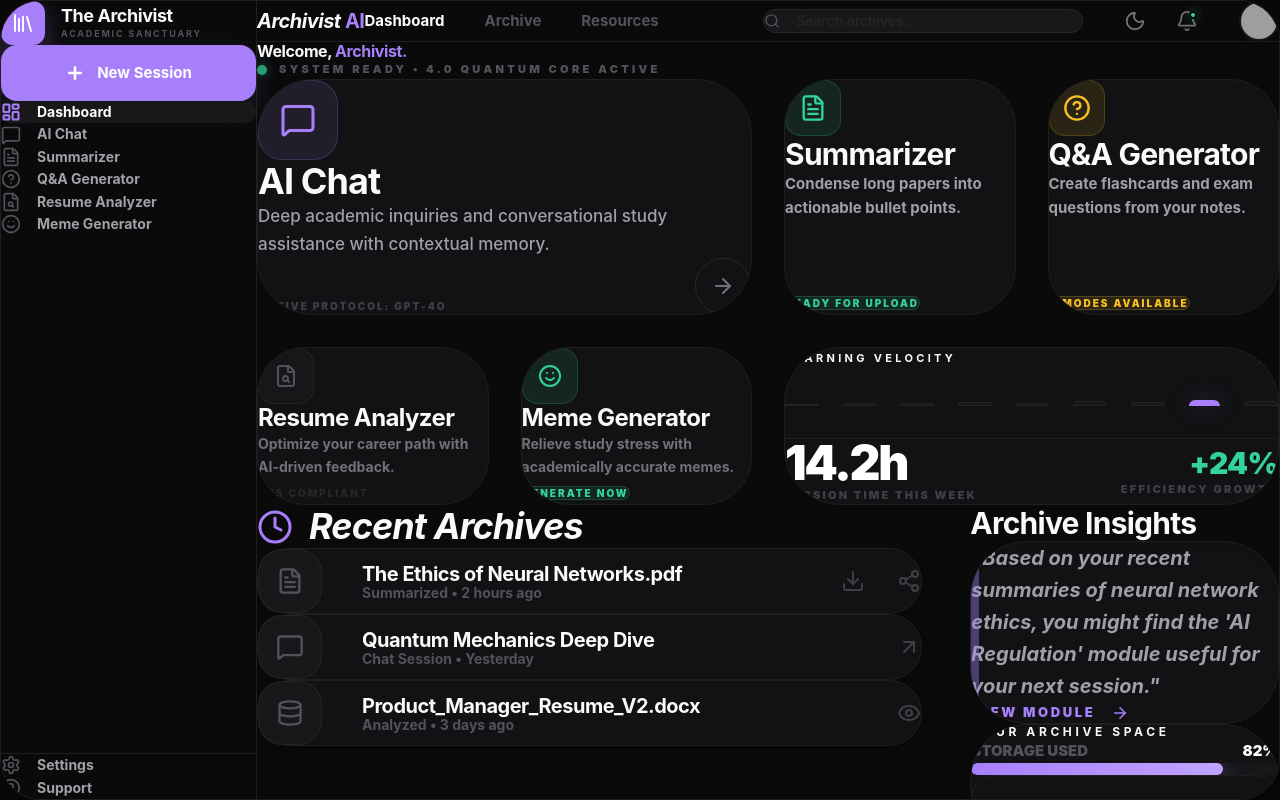
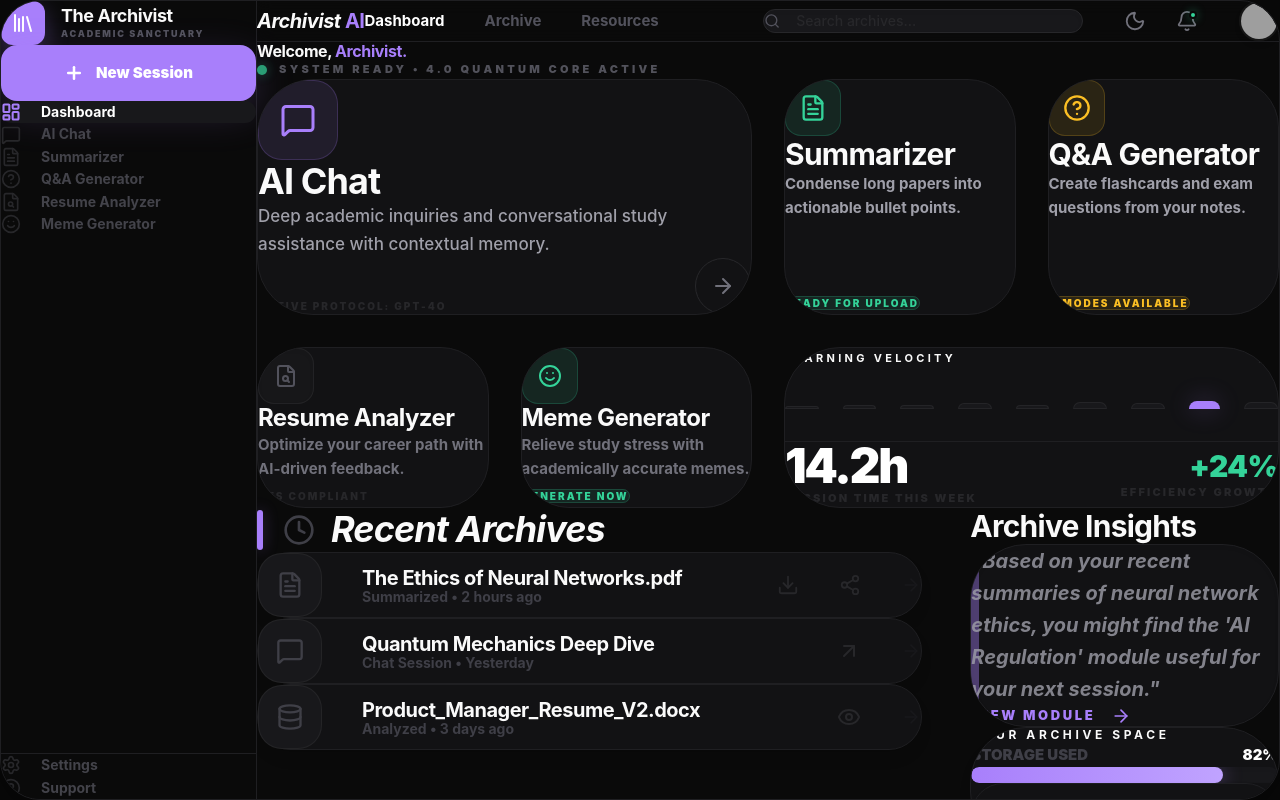
Before and after one commit to sudip-kumar-prasad/Archivist_AI, a React (Vite) app in the folder client/: page /dashboard in a window 1280 px wide. Built offline with nearby package versions, Linux system fonts and the light colour scheme; grey boxes are pictures that could not be loaded.

Commit message:
UI Refinement: Final ultra-fidelity adjustments for Dashboard and Sidebar

```diff
--- a/client/src/components/layout/Sidebar.jsx
+++ b/client/src/components/layout/Sidebar.jsx
@@ -34,8 +34,8 @@ export default function Sidebar() {
           <Library size={24} className="text-white fill-white/20" />
         </div>
         <div className="space-y-0.5">
-          <h2 className="font-bold text-[18px] tracking-tight text-white">The Archivist</h2>
-          <p className="text-[9px] uppercase tracking-[0.2em] font-bold text-zinc-600">Academic Sanctuary</p>
+          <h2 className="font-black text-[18px] tracking-tight text-white leading-tight">The Archivist</h2>
+          <p className="text-[9px] uppercase tracking-[0.2em] font-black text-zinc-600">Academic Sanctuary</p>
         </div>
       </div>
 
@@ -43,7 +43,7 @@ export default function Sidebar() {
       <div className="px-5 mb-8">
         <button
           onClick={() => navigate('/chat')}
-          className="w-full h-14 flex items-center justify-center gap-3 rounded-2xl bg-[#a87ffb] text-white font-bold text-[15px] transition-all hover:brightness-110 shadow-[0_10px_30px_rgb(168,127,246,0.15)] active:scale-95"
+          className="w-full h-14 flex items-center justify-center gap-3 rounded-2xl bg-[#a87ffb] text-white font-black text-[15px] transition-all hover:scale-[1.02] hover:brightness-110 shadow-[0_12px_40px_rgba(168,127,246,0.2)] active:scale-95"
         >
           <Plus size={20} strokeWidth={3} />
           New Session
@@ -51,16 +51,16 @@ export default function Sidebar() {
       </div>
 
       {/* Navigation */}
-      <nav className="flex-1 px-3 space-y-1">
+      <nav className="flex-1 px-3 space-y-1.5 pt-4">
         {navItems.map(({ to, icon: Icon, label }) => (
           <NavLink
             key={to}
             to={to}
             className={({ isActive }) =>
-              `flex items-center gap-4 px-4 py-3.5 rounded-xl text-[14px] font-bold transition-all group relative ${
+              `flex items-center gap-5 px-4 py-4 rounded-xl text-[14px] font-bold transition-all group relative ${
                 isActive
                   ? 'text-white bg-[#18181b]'
-                  : 'text-[#a1a1aa] hover:text-white hover:bg-white/5'
+                  : 'text-[#52525b] hover:text-white hover:bg-white/5'
               }`
             }
           >
@@ -68,15 +68,15 @@ export default function Sidebar() {
               <>
                 <div className="relative flex items-center">
                   {isActive && (
-                    <div className="absolute -left-[19px] top-1/2 -translate-y-1/2 w-1.5 h-6 rounded-r-full bg-[#a87ffb] shadow-[0_0_15px_rgba(168,127,251,0.4)]"></div>
+                    <div className="absolute -left-[18px] top-1/2 -translate-y-1/2 w-[2px] h-6 rounded-r-full bg-[#a87ffb] shadow-[0_0_15px_rgba(168,127,251,0.5)]"></div>
                   )}
                   <Icon
                     size={20}
-                    className={isActive ? 'text-[#a87ffb]' : 'text-zinc-600 group-hover:text-zinc-400'}
+                    className={isActive ? 'text-[#a87ffb]' : 'text-zinc-800 group-hover:text-zinc-500'}
                     strokeWidth={isActive ? 2.5 : 2}
                   />
                 </div>
-                <span>{label}</span>
+                <span className={isActive ? 'opacity-100' : 'opacity-80'}>{label}</span>
               </>
             )}
           </NavLink>
@@ -87,17 +87,17 @@ export default function Sidebar() {
       <div className="mt-auto px-4 pb-12 space-y-1 border-t border-[#1f1f22] pt-8">
         <NavLink
           to="/settings"
-          className="flex items-center gap-4 px-4 py-3.5 rounded-xl text-[14px] font-bold text-[#a1a1aa] transition-all hover:text-white hover:bg-white/5 group"
+          className="flex items-center gap-5 px-4 py-4 rounded-xl text-[14px] font-bold text-[#52525b] transition-all hover:text-white hover:bg-white/5 group"
         >
-          <Settings size={20} className="text-zinc-600 group-hover:text-zinc-400" />
-          <span>Settings</span>
+          <Settings size={20} className="text-zinc-800 group-hover:text-zinc-500" />
+          <span className="opacity-80">Settings</span>
         </NavLink>
         <NavLink
           to="/support"
-          className="flex items-center gap-4 px-4 py-3.5 rounded-xl text-[14px] font-bold text-[#a1a1aa] transition-all hover:text-white hover:bg-white/5 group"
+          className="flex items-center gap-5 px-4 py-4 rounded-xl text-[14px] font-bold text-[#52525b] transition-all hover:text-white hover:bg-white/5 group"
         >
-          <SupportIcon size={20} className="text-zinc-600 group-hover:text-zinc-400" />
-          <span>Support</span>
+          <SupportIcon size={20} className="text-zinc-800 group-hover:text-zinc-500" />
+          <span className="opacity-80">Support</span>
         </NavLink>
       </div>
     </aside>
--- a/client/src/pages/Dashboard.jsx
+++ b/client/src/pages/Dashboard.jsx
@@ -22,7 +22,7 @@ export default function Dashboard() {
         <h1 className="text-72px font-black tracking-tight text-white leading-[1.1]">
           Welcome, <span className="text-[#a87ffb]">Archivist.</span>
         </h1>
-        <div className="flex items-center gap-3 text-[11px] font-black uppercase tracking-[0.3em] text-zinc-600">
+        <div className="flex items-center gap-3 text-[11px] font-black uppercase tracking-[0.3em] text-[#52525b]">
           <span className="w-2.5 h-2.5 rounded-full bg-[#34d399] animate-pulse shadow-[0_0_12px_rgba(52,211,153,0.5)]"></span>
           SYSTEM READY • 4.0 QUANTUM CORE ACTIVE
         </div>
@@ -45,7 +45,7 @@ export default function Dashboard() {
               </div>
             </div>
             <div className="flex items-end justify-between mt-16">
-              <span className="text-[10px] font-black tracking-[0.2em] uppercase text-zinc-700">ACTIVE PROTOCOL: GPT-4O</span>
+              <span className="text-[10px] font-black tracking-[0.2em] uppercase text-zinc-800">ACTIVE PROTOCOL: GPT-4O</span>
               <div className="w-14 h-14 rounded-full border border-[#27272a] flex items-center justify-center transition group-hover:bg-[#a87ffb] group-hover:border-transparent group-hover:shadow-[0_10px_30px_rgba(168,127,251,0.25)] duration-300">
                 <ArrowRight size={24} className="text-zinc-500 group-hover:text-white transition duration-300" />
               </div>
@@ -68,7 +68,7 @@ export default function Dashboard() {
               </div>
             </div>
             <div className="mt-12">
-              <span className="text-[10px] font-black tracking-[0.2em] uppercase text-[#34d399] bg-[#34d399]/10 px-4 py-2 rounded-full border border-[#34d399]/20">READY FOR UPLOAD</span>
+              <span className="text-[10px] font-black tracking-[0.2em] uppercase text-[#34d399] bg-[#34d399]/10 px-4 py-2 rounded-full border border-[#34d399]/20 font-black">READY FOR UPLOAD</span>
             </div>
           </div>
         </div>
@@ -88,7 +88,7 @@ export default function Dashboard() {
               </div>
             </div>
             <div className="mt-12">
-              <span className="text-[10px] font-black tracking-[0.2em] uppercase text-[#fbbf24] bg-[#fbbf24]/10 px-4 py-2 rounded-full border border-[#fbbf24]/20">3 MODES AVAILABLE</span>
+              <span className="text-[10px] font-black tracking-[0.2em] uppercase text-[#fbbf24] bg-[#fbbf24]/10 px-4 py-2 rounded-full border border-[#fbbf24]/20 font-black">3 MODES AVAILABLE</span>
             </div>
           </div>
         </div>
@@ -97,17 +97,17 @@ export default function Dashboard() {
         <div className="group relative overflow-hidden rounded-[3rem] border border-[#1f1f22] p-10 transition-all bg-[#121214] hover:bg-[#18181b]">
           <div className="space-y-8">
             <div className="w-14 h-14 rounded-2xl flex items-center justify-center bg-zinc-800/30 border border-white/5 shadow-inner">
-              <FileSearch size={24} className="text-[#52525b]" />
+              <FileSearch size={24} className="text-zinc-600" />
             </div>
             <div className="space-y-4">
               <h3 className="text-2xl font-black text-white tracking-tight">Resume Analyzer</h3>
-              <p className="text-[14px] text-zinc-500 leading-relaxed font-bold">
+              <p className="text-[15px] text-zinc-500 leading-relaxed font-bold">
                 Optimize your career path with AI-driven feedback.
               </p>
             </div>
           </div>
           <div className="mt-12">
-            <span className="text-[10px] font-black tracking-[0.2em] uppercase text-zinc-800">ATS COMPLIANT</span>
+            <span className="text-[10px] font-black tracking-[0.2em] uppercase text-zinc-800 font-black">ATS COMPLIANT</span>
           </div>
         </div>
 
@@ -119,13 +119,13 @@ export default function Dashboard() {
             </div>
             <div className="space-y-4">
                <h3 className="text-2xl font-black text-white tracking-tight">Meme Generator</h3>
-               <p className="text-[14px] text-zinc-500 leading-relaxed font-bold">
+               <p className="text-[15px] text-zinc-500 leading-relaxed font-bold">
                 Relieve study stress with academically accurate memes.
               </p>
             </div>
           </div>
           <div className="mt-12">
-            <span className="text-[10px] font-black tracking-[0.2em] uppercase text-[#34d399] bg-[#34d399]/10 px-4 py-2 rounded-full border border-[#34d399]/20">GENERATE NOW</span>
+            <span className="text-[10px] font-black tracking-[0.2em] uppercase text-[#34d399] bg-[#34d399]/10 px-4 py-2 rounded-full border border-[#34d399]/20 font-black">GENERATE NOW</span>
           </div>
         </div>
 
@@ -133,8 +133,8 @@ export default function Dashboard() {
         <div className="lg:col-span-2 group relative overflow-hidden rounded-[3.5rem] border border-[#1f1f22] p-12 transition-all bg-[#121214]">
           <div className="flex flex-col h-full gap-8">
             <div className="flex items-center justify-between">
-              <h3 className="text-[11px] font-black tracking-[0.3em] uppercase text-zinc-700">LEARNING VELOCITY</h3>
-              <TrendingUp size={20} className="text-zinc-700" />
+              <h3 className="text-[11px] font-black tracking-[0.3em] uppercase text-zinc-800">LEARNING VELOCITY</h3>
+              <TrendingUp size={20} className="text-zinc-800" />
             </div>
 
             <div className="flex-1 flex items-end gap-6 h-40 mb-10 px-4">
@@ -147,11 +147,11 @@ export default function Dashboard() {
             <div className="flex items-center justify-between pt-8 border-t border-[#1f1f22]">
               <div className="space-y-1">
                 <p className="text-5xl font-black text-white tracking-tighter">14.2h</p>
-                <p className="text-[11px] text-zinc-700 uppercase tracking-[0.2em] font-black">Session time this week</p>
+                <p className="text-[11px] text-zinc-800 uppercase tracking-[0.2em] font-black">Session time this week</p>
               </div>
               <div className="text-right space-y-1">
                 <p className="text-3xl font-black text-[#34d399] tracking-tight">+24%</p>
-                <p className="text-[11px] text-zinc-700 uppercase tracking-[0.2em] font-black">Efficiency growth</p>
+                <p className="text-[11px] text-zinc-800 uppercase tracking-[0.2em] font-black">Efficiency growth</p>
               </div>
             </div>
           </div>
@@ -161,9 +161,10 @@ export default function Dashboard() {
       <div className="grid grid-cols-1 lg:grid-cols-12 gap-12">
         {/* Recent Archives */}
         <div className="lg:col-span-8 space-y-12">
-          <div className="flex items-center gap-4 group cursor-pointer">
-             <Clock className="text-[#a87ffb]" size={36} />
-             <h2 className="text-4xl font-black text-white tracking-tight italic">
+          <div className="flex items-center gap-5 group cursor-pointer">
+             <div className="w-1.5 h-10 rounded-full bg-[#a87ffb] shadow-[0_0_15px_rgba(168,127,251,0.3)]"></div>
+             <h2 className="text-4xl font-black text-white tracking-tight italic flex items-center gap-4">
+               <Clock className="text-zinc-700" size={32} />
                Recent Archives
              </h2>
           </div>
@@ -174,21 +175,22 @@ export default function Dashboard() {
               { name: 'Quantum Mechanics Deep Dive', sub: 'Chat Session • Yesterday', icon: MessageSquare },
               { name: 'Product_Manager_Resume_V2.docx', sub: 'Analyzed • 3 days ago', icon: Database }
             ].map((item, i) => (
-              <div key={i} className="flex items-center justify-between p-8 rounded-[3rem] bg-[#121214] border border-[#1f1f22] transition hover:bg-[#18181b] hover:border-zinc-800 shadow-lg group">
+              <div key={i} className="flex items-center justify-between p-8 pr-12 rounded-[3rem] bg-[#121214] border border-[#1f1f22] transition hover:bg-[#18181b] hover:border-zinc-800 shadow-lg group">
                 <div className="flex items-center gap-10">
                   <div className="w-16 h-16 rounded-[1.5rem] flex items-center justify-center bg-[#18181b] border border-white/5 group-hover:bg-black transition-colors duration-500">
-                    <item.icon size={28} className="text-zinc-600 group-hover:text-[#a87ffb] transition duration-500" />
+                    <item.icon size={28} className="text-zinc-700 group-hover:text-[#a87ffb] transition duration-500" />
                   </div>
                   <div className="space-y-2">
-                    <h4 className="text-[20px] font-black text-white tracking-tight leading-none">{item.name}</h4>
-                    <p className="text-[14px] text-zinc-600 font-bold leading-none">{item.sub}</p>
+                    <h4 className="text-[20px] font-black text-white tracking-tight leading-none group-hover:text-[#a87ffb] transition">{item.name}</h4>
+                    <p className="text-[14px] text-zinc-700 font-bold leading-none">{item.sub}</p>
                   </div>
                 </div>
-                <div className="flex items-center gap-8 text-zinc-700">
+                <div className="flex items-center gap-10 text-zinc-800">
                   {i === 1 ? <ArrowUpRight size={24} className="hover:text-white transition cursor-pointer" /> : (i === 2 ? <Eye size={24} className="hover:text-white transition cursor-pointer" /> : <>
-                    <Download size={24} className="hover:text-white transition cursor-pointer" />
-                    <Share2 size={24} className="hover:text-white transition cursor-pointer" />
+                    <Download size={22} className="hover:text-[#34d399] transition cursor-pointer" />
+                    <Share2 size={22} className="hover:text-[#a87ffb] transition cursor-pointer" />
                   </>)}
+                  <ArrowRight size={20} className="text-zinc-900 group-hover:text-white transition" />
                 </div>
               </div>
             ))}
@@ -198,34 +200,34 @@ export default function Dashboard() {
         {/* Sidebar Widgets */}
         <div className="lg:col-span-4 space-y-12">
           <div className="space-y-8">
-            <h2 className="text-3xl font-black text-white tracking-tight">Archive Insights</h2>
+            <h2 className="text-3xl font-black text-white tracking-tight px-4">Archive Insights</h2>
             <div className="rounded-[3.5rem] border border-[#1f1f22] p-12 space-y-10 relative overflow-hidden bg-[#121214] group shadow-inner">
               <div className="absolute top-0 left-0 w-2 h-full bg-[#a87ffb] opacity-40 group-hover:opacity-100 transition-opacity duration-300"></div>
-              <p className="text-[20px] leading-[1.6] italic text-zinc-400 font-bold">
+              <p className="text-[20px] leading-[1.6] italic text-zinc-400 font-bold opacity-80">
                 "Based on your recent summaries of neural network ethics, you might find the 'AI Regulation' module useful for your next session."
               </p>
               <button className="flex items-center gap-4 text-[#a87ffb] font-black text-[13px] uppercase tracking-[0.2em] transition-all hover:gap-6 group/btn">
-                VIEW MODULE <ArrowRight size={18} className="group-hover/btn:translate-x-1 transition-transform" />
+                VIEW MODULE <ArrowRight size={20} className="group-hover/btn:translate-x-1 transition-transform" />
               </button>
             </div>
           </div>
 
-          <div className="p-12 rounded-[3.5rem] border border-[#1f1f22] bg-[#121214] space-y-10 shadow-lg relative overflow-hidden">
+          <div className="p-12 pb-14 rounded-[3.5rem] border border-[#1f1f22] bg-[#121214] space-y-12 shadow-lg relative overflow-hidden">
             <div className="space-y-2">
-              <h4 className="text-[12px] font-black uppercase tracking-[0.3em] text-zinc-600">YOUR ARCHIVE SPACE</h4>
+              <h4 className="text-[12px] font-black uppercase tracking-[0.3em] text-zinc-700">YOUR ARCHIVE SPACE</h4>
             </div>
 
             <div className="space-y-6">
               <div className="flex items-center justify-between text-[15px] font-black">
-                <span className="text-zinc-600">STORAGE USED</span>
+                <span className="text-zinc-700">STORAGE USED</span>
                 <span className="text-white">82%</span>
               </div>
-              <div className="h-3 w-full bg-[#18181b] rounded-full overflow-hidden shadow-inner">
+              <div className="h-4 w-full bg-[#18181b] rounded-full overflow-hidden shadow-inner">
                 <div className="h-full rounded-full bg-gradient-to-r from-[#a87ffb] to-[#c0a3ff] shadow-[0_0_20px_rgba(168,127,251,0.4)]" style={{ width: '82%' }}></div>
               </div>
             </div>
 
-            <button className="w-full h-16 text-[12px] font-black uppercase tracking-[0.3em] border border-[#1f1f22] rounded-3xl transition hover:bg-white/5 text-zinc-500 active:scale-95 duration-200">
+            <button className="w-full h-16 text-[12px] font-black uppercase tracking-[0.3em] border border-[#1f1f22] rounded-[2rem] transition hover:bg-white/5 hover:text-white text-zinc-600 font-black active:scale-95 duration-200 shadow-sm">
               Manage Storage
             </button>
           </div>
@@ -234,7 +236,7 @@ export default function Dashboard() {
 
       {/* Footer */}
       <footer className="pt-24 pb-12 flex items-center justify-between border-t border-[#1f1f22]">
-        <div className="flex items-center gap-14 text-[11px] font-black uppercase tracking-[0.4em] text-zinc-800">
+        <div className="flex items-center gap-14 text-[11px] font-black uppercase tracking-[0.4em] text-zinc-900">
            <span>© 2024 ARCHIVIST AI</span>
            <span>PROTOCOL V.2.1</span>
            <span>RESOURCES</span>
```
